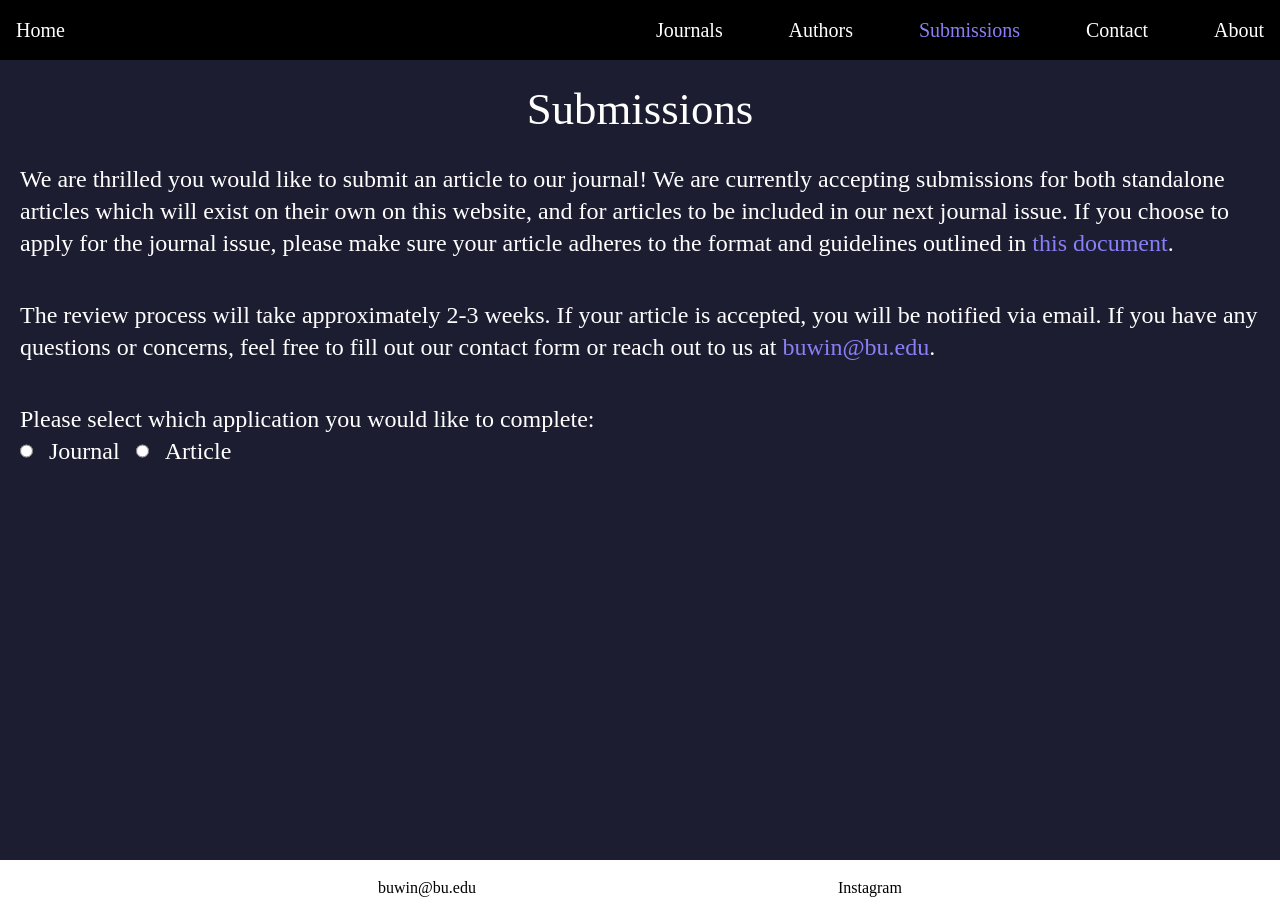
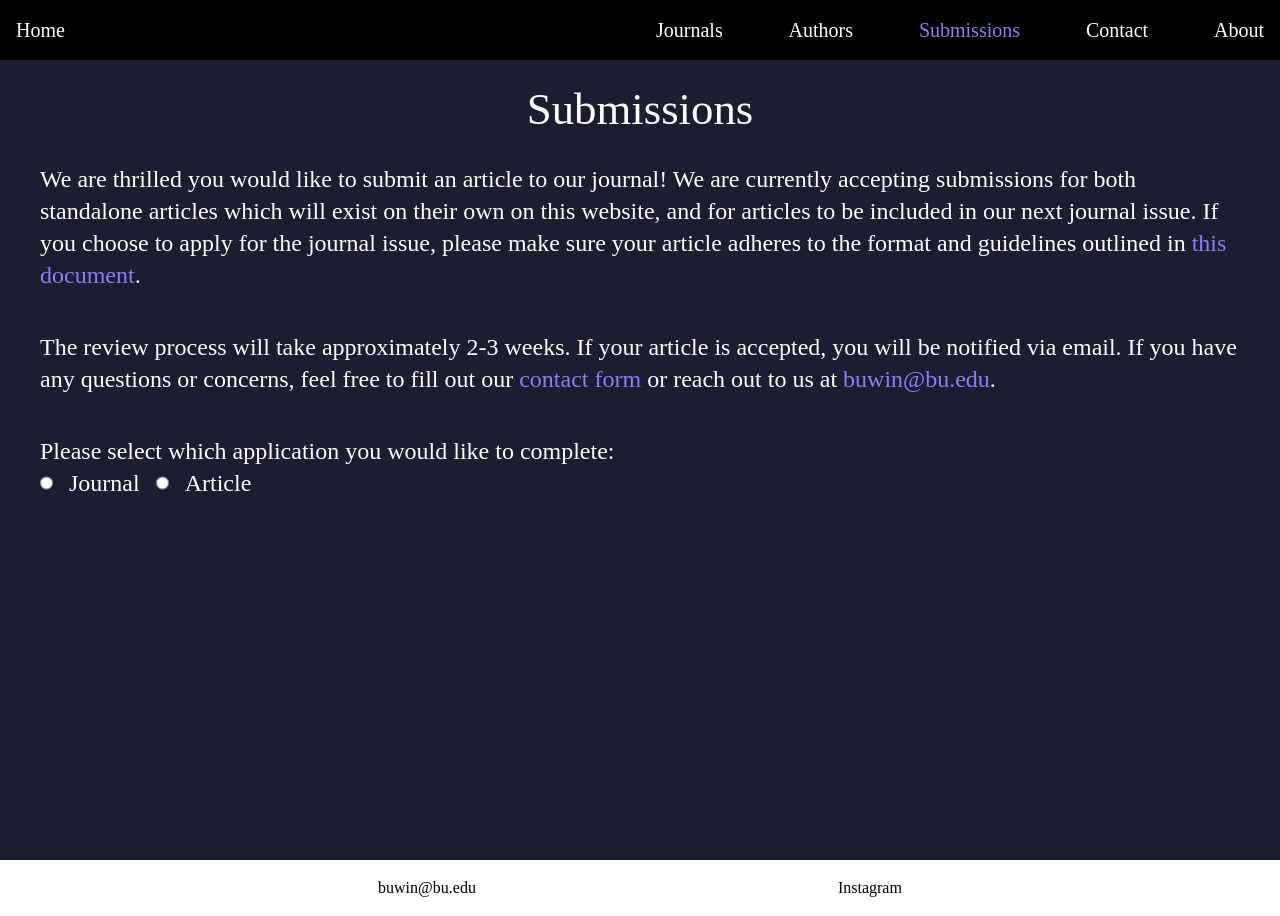
Before and after one commit to ridanaeeem/win-journal, a Next.js app: page /submissions in a window 1280 px wide. Built offline with nearby package versions, Linux system fonts and the light colour scheme.

Commit message:
form styling

```diff
--- a/app/contact/page.tsx
+++ b/app/contact/page.tsx
@@ -9,7 +9,7 @@ export default function Contact() {
 				<h1 className="subtitle">Contact Us</h1>
 				<div className="flex">
 					<div className="w-full">
-						<p className="m-10 text-xl">
+						<p className="m-10 text-2xl">
 							Need to get in touch with us? For general inquiries about the Undergarduate Journal of
 							Neuroscience or Women In Neuroscience, feel free to fill out the form to the right, email us
 							at{" "}
@@ -22,10 +22,10 @@ export default function Contact() {
 							</a>{" "}
 							on Instagram.
 						</p>
-						<p className="m-10 mb-0 text-xl">
+						<p className="m-10 mb-0 text-2xl">
 							For specific inquiries, feel free to reach out to the following contacts:
 						</p>
-						<div className="m-10 mt-0 text-xl">
+						<div className="m-10 mt-0 text-2xl">
 							<ul className="list-disc pl-5">
 								<li>
 									President:{" "}
--- a/app/submissions/page.tsx
+++ b/app/submissions/page.tsx
@@ -1,13 +1,15 @@
 import React from "react";
+import Link from "next/link";
 import FormSelect from "@/components/form-select";
 
 export default function Submissions() {
 	return (
 		<div>
 			<title>Submissions</title>
-			<main className="min-h-screen ">
+			<main className="min-h-screen">
 				<h1 className="subtitle">Submissions</h1>
-				<p className="p-5 text-2xl">
+				<div className="px-10 pb-10">
+					<p className="py-5 text-2xl">
 						We are thrilled you would like to submit an article to our journal! We are currently accepting
 						submissions for both standalone articles which will exist on their own on this website, and for
 						articles to be included in our next journal issue. If you choose to apply for the journal issue,
@@ -19,16 +21,20 @@ export default function Submissions() {
 						</a>
 						.
 					</p>
-				<p className="p-5 text-2xl">
+					<p className="py-5 text-2xl">
 						The review process will take approximately 2-3 weeks. If your article is accepted, you will be
-					notified via email. If you have any questions or concerns, feel free to fill out our contact form or
-					reach out to us at{" "}
+						notified via email. If you have any questions or concerns, feel free to fill out our{" "}
+						<Link href="/contact" className="text-mainlight">
+							contact form
+						</Link>{" "}
+						or reach out to us at{" "}
 						<a href="mailto:buwin@bu.edu" className="text-mainlight">
 							buwin@bu.edu
 						</a>
 						.
 					</p>
 					<FormSelect />
+				</div>
 
 				{/* <iframe
 						src=""
--- a/components/article-form.tsx
+++ b/components/article-form.tsx
@@ -3,8 +3,8 @@ import React from "react";
 export default function ArticleForm() {
 	return (
 		<div>
-			<h2 className="m-10 text-4xl text-center text-mainlight">Article application</h2>
-			<form action="/api/articleSubmission" method="post" className="flex flex-col text-xl m-10 pb-20 mt-5">
+			<h2 className="m-10 text-4xl text-center text-mainlight">Article Application</h2>
+			<form action="/api/articleSubmission" method="post" className="flex flex-col text-2xl m-10 pb-20 mt-5">
 				<div className="flex flex-col pb-5">
 					<h3 className="text-4xl text-mainlight">Information about you</h3>
 					<label htmlFor="author">Full Name</label>
--- a/components/contact-form.tsx
+++ b/components/contact-form.tsx
@@ -4,7 +4,7 @@ export default function ContactForm() {
 	return (
 		<div>
 			<h2 className="m-10 mb-0 text-4xl text-mainlight">Contact Form</h2>
-			<form action="/api/contact" method="post" className="flex flex-col text-xl m-10 mt-0">
+			<form action="/api/contact" method="post" className="flex flex-col text-2xl m-10 mt-0">
 				<div className="flex flex-col pb-5">
 					<label htmlFor="name">Name</label>
 					<input type="text" id="name" name="name" required className="formfield"></input>
--- a/components/form-select.tsx
+++ b/components/form-select.tsx
@@ -11,7 +11,7 @@ export default function FormSelect() {
 	};
 
 	return (
-		<div className="p-5 text-2xl">
+		<div className="py-5 text-2xl">
 			<p>Please select which application you would like to complete:</p>
 			<div className="flex flex-row">
 				<input
--- a/components/journal-form.tsx
+++ b/components/journal-form.tsx
@@ -3,8 +3,8 @@ import React from "react";
 export default function JournalForm() {
 	return (
 		<div>
-			<h2 className="m-10 text-4xl text-center text-mainlight">Journal application</h2>
-			<form action="/api/issueSubmission" method="post" className="flex flex-col text-xl m-10 pb-20 mt-5">
+			<h2 className="m-10 text-4xl text-center text-mainlight">Journal Application</h2>
+			<form action="/api/issueSubmission" method="post" className="flex flex-col text-2xl m-10 pb-20 mt-5">
 				<div className="flex flex-col pb-5">
 					<h3 className="text-4xl text-mainlight">Information about you</h3>
 					<label htmlFor="author">Full Name</label>
@@ -97,7 +97,8 @@ export default function JournalForm() {
 							className="text-mainlight">
 							this form (link not updated yet)
 						</a>
-						, signed by your Principal Investigator.
+						, signed by your Principal Investigator. <br></br>
+						*Make sure that anyone with the link can view!
 					</label>
 					<input type="text" id="approval" name="approval" required className="formfield"></input>
 				</div>
```
Lines whose indentation alone changed are shown as unchanged.
